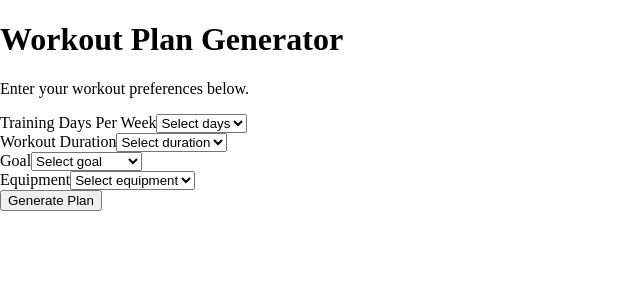
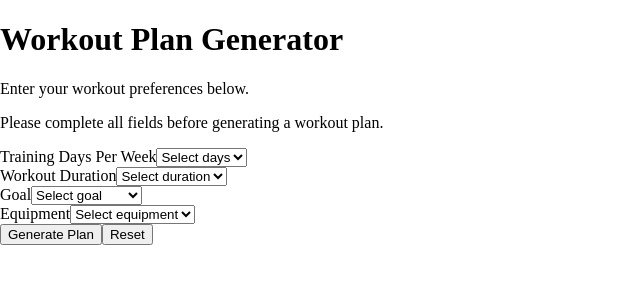
Before and after one commit to bennsantos20/IronLogic, a React (Vite) app: page / in a window 1280 px wide. Both pictures are taken after a click on the button "Generate Plan". Shown: the top 300 px of the page, without its empty margins (0-640 px from the left). Built offline with nearby package versions, Linux system fonts and the light colour scheme.

Commit message:
added form reset

```diff
--- a/src/App.css
+++ b/src/App.css
@@ -52,3 +52,13 @@ button:hover {
 .day-card h3 {
   margin-top: 0;
 }
+
+.error-message {
+  color: #b00020;
+  font-weight: bold;
+  margin-bottom: 16px;
+}
+
+.workout-form button + button {
+  margin-top: 10px;
+}
--- a/src/App.jsx
+++ b/src/App.jsx
@@ -7,6 +7,7 @@ function App() {
   const [goal, setGoal] = useState("");
   const [equipment, setEquipment] = useState("");
   const [workoutPlan, setWorkoutPlan] = useState([]);
+  const [errorMessage, setErrorMessage] = useState("");
 
   const filteredExercises = exerciseData.filter(
   (exercise) => exercise.equipment === equipment
@@ -152,8 +153,25 @@ const generateWorkoutPlan = () => {
   return plan;
 };
 
+const handleReset = () => {
+  setDays("");
+  setDuration("");
+  setGoal("");
+  setEquipment("");
+  setWorkoutPlan([]);
+  setErrorMessage("");
+};
+
   const handleSubmit = (event) => {
   event.preventDefault();
+
+  if (!days || !duration || !goal || !equipment) {
+    setErrorMessage("Please complete all fields before generating a workout plan.");
+    setWorkoutPlan([]);
+    return;
+  }
+
+  setErrorMessage("");
 
   const generatedPlan = generateWorkoutPlan();
 
@@ -173,6 +191,8 @@ const generateWorkoutPlan = () => {
     <div className="app">
       <h1>Workout Plan Generator</h1>
       <p>Enter your workout preferences below.</p>
+
+      {errorMessage && <p className="error-message">{errorMessage}</p>}
 
       <form className="workout-form" onSubmit={handleSubmit}>
         <div className="form-group">
@@ -233,6 +253,10 @@ const generateWorkoutPlan = () => {
         </div>
 
         <button type="submit">Generate Plan</button>
+        <button type="button" onClick={handleReset}>
+          Reset
+        </button>
+
       </form>
 
             {workoutPlan.length > 0 && (
```
